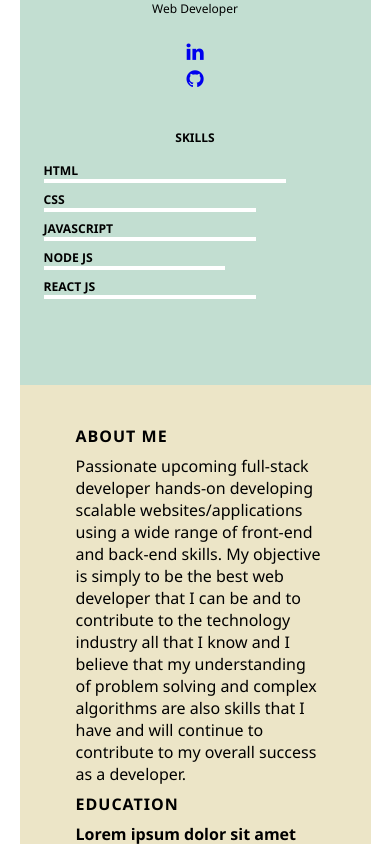
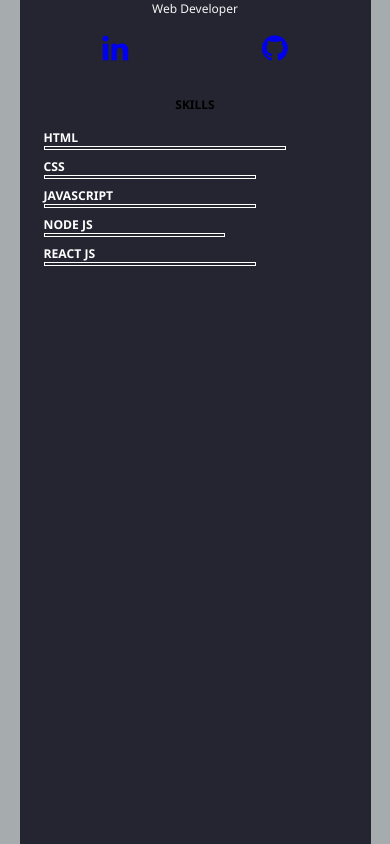
Before and after one commit to uvsingh01/Fieldset-Output-tag-Optgroup-Select-Text-area-Selectors-Basic-Selectors-C-...---Post-Class---, a plain HTML site: page index.html in a window 390 px wide. Shown: the part 300-1144 px from the top of the page. Drawn offline with Linux system fonts and the light colour scheme.

Commit message:
Update style.css

```diff
--- a/style.css
+++ b/style.css
@@ -5,112 +5,119 @@
     list-style: none;
     font-family: 'Segoe UI', Tahoma, Geneva, Verdana, sans-serif;
 }
+
+/* Write CSS code below */
+body{
+    background-color: #a6abad;
+}
 .main-content{
     min-height: 1000px;
     width: 90%;
+    margin: 20px auto;
     display: grid;
-    margin: 20px auto;
     grid-template-rows: 20% 80%;
     grid-template-columns: 300px 700px;
 }
+
 .left-section{
+    grid-area: 1/1/3/2;
     grid-column: span 1;
-    background-color: #C2DED1;
-}
-.right-section{
-    grid-column: span 1 / span 2;
-    background-color: #ECE5C7;
-}
-.left-content{
+    background-color: #242531;
     padding: 1rem;
 }
+
+.right-section{
+    /* grid-area: 1/1/3/2; */
+    grid-column: span 1 / span 2;
+    background-color: #f7f7f7;
+}
+
 .profile-image{
     display: block;
-    margin: auto;
-    border: 5px solid transparent;
-    border-color: white;
+    margin: auto ;
+    border: 5px white solid;
     border-radius: 30%;
     width: 60%;
+    /* padding: 1rem; */
 }
+
 .name{
+    text-align: center;
     font-size: 1.2rem;
     font-weight: 700;
-    text-align: center;
+    color: #f5f5f5;
     padding: 0.8rem;
+    text-transform: uppercase;
     letter-spacing: 0.02px;
-    text-transform: uppercase;
 }
 .designation{
     font-size: 1rem;
     text-align: center;
+    text-transform: uppercase;
+    color:#94d9ea;
     padding-bottom: 0.5rem;
-    text-transform: uppercase;
 }
+
 .description{
     font-size: 0.75rem;
     text-align: center;
+    color: #f5f5f5;
     padding: 1rem;
 }
 
-.social-media {
+.social-media ul{
     display: flex;
+    flex-direction: row;
+    align-items: center;
     justify-content: space-around;
-    list-style-type: none;
-    padding: 5px;
-    font-size: 20px;
 }
-.social-media li {
-    list-style-type: none;
+
+.social-media .fa{
+    font-size: 30px;
 }
-personal-details {
-    padding: 5px;
-}
-.personal-details li {
-    padding: 5px 2px;;
-    /* list-style-type: none; */
-}
-.personal-details li i {
-    color: rgb(2, 41, 63);
-    padding: 10px;
-}
+
+
 .skills{
     font-size: 0.75rem;
+    text-align: center;
+    padding: 1rem 0.5rem;
     text-transform: uppercase;
-    text-align: center;
-    padding-left: 0.5rem;
-    padding-top: 1rem;
-    padding-right: 0.5rem;
-    padding-bottom: 1rem;
 }
+
+h3{
+    color: white;
+}
+
 .skill-name{
-    font-size: 0.65rem;
-    text-align: left;
-    padding-bottom: 0.5rem;
+    font-size:0.65rem;
+    font-weight:0.65rem;
+    text-align:left;
+    padding-bottom:0.5rem;
 }
+
 .progress-bar{
-    border: 1px white solid;
-    height: 4px;
-    background-color: white;
+    border:1px solid white;
+    height:4px;
 }
+
 .right-main-content{
-    padding-left: 3rem;
-    padding-right:3rem ;
-    padding-top: 2rem;
-    padding-bottom: 2rem;
+    padding: 2rem 3rem;
 }
+
 .right-title{
-    text-transform: uppercase;
-    font-size: 1.2 rem;
-    font-weight: 700;
+    text-transform:uppercase;
+    font-size:1.2rem;
+    font-weight:700;
     padding: 0.5rem;
-    letter-spacing: 1px;
+    letter-spacing:1px;
 }
+
 .para{
-    padding-left: 0.5rem;
+    padding:0.5rem;
 }
-@media screen and (max-width: 673px){
-    .main-content {
-    grid-template-columns: repeat(1, 1fr);
+
+@media screen and (max-width:673px){
+    .main-content{
+        grid-template-columns: repeat(1, 1fr);
+    }
 }
-}
-/* Write CSS code below */
```
